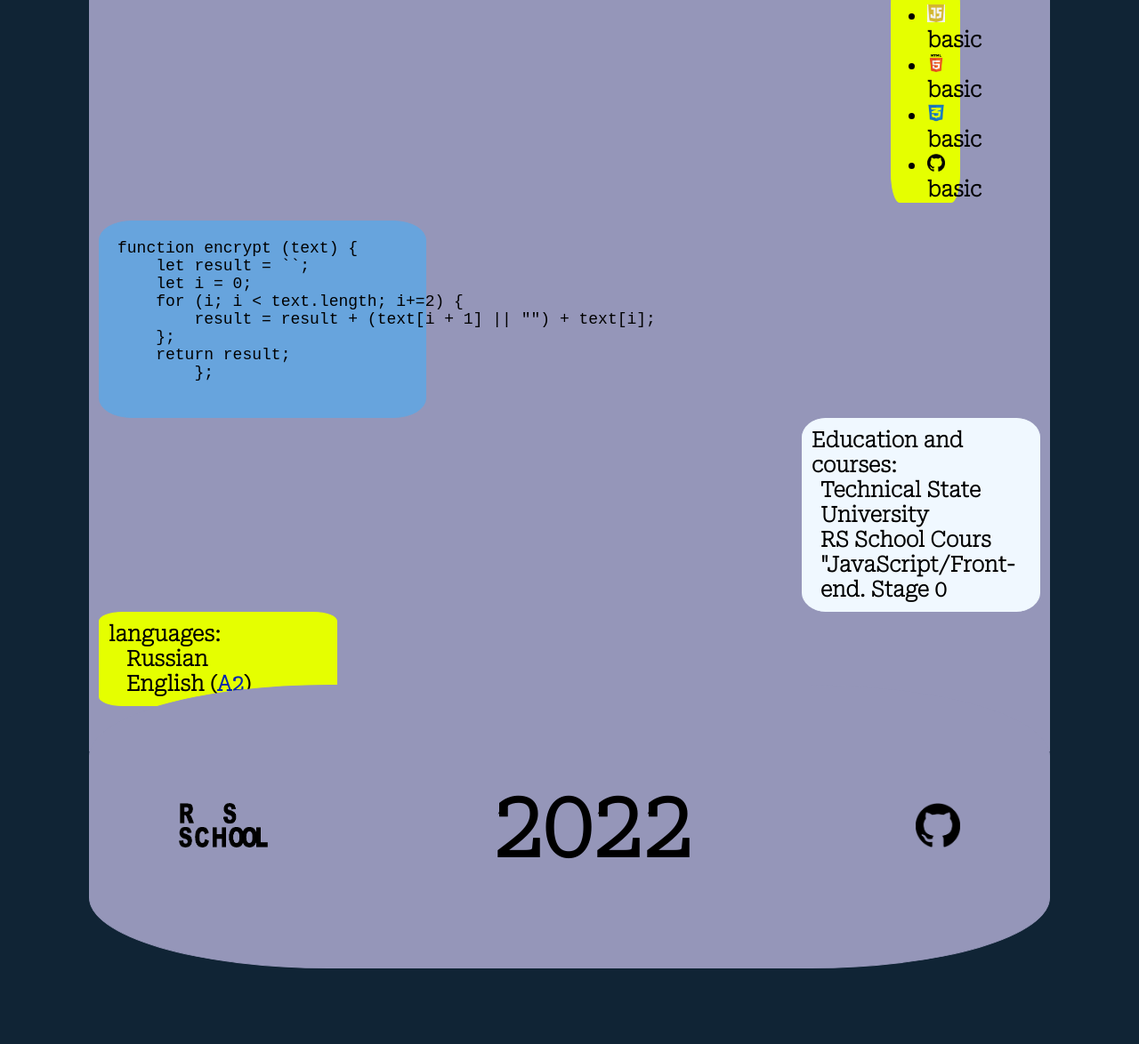
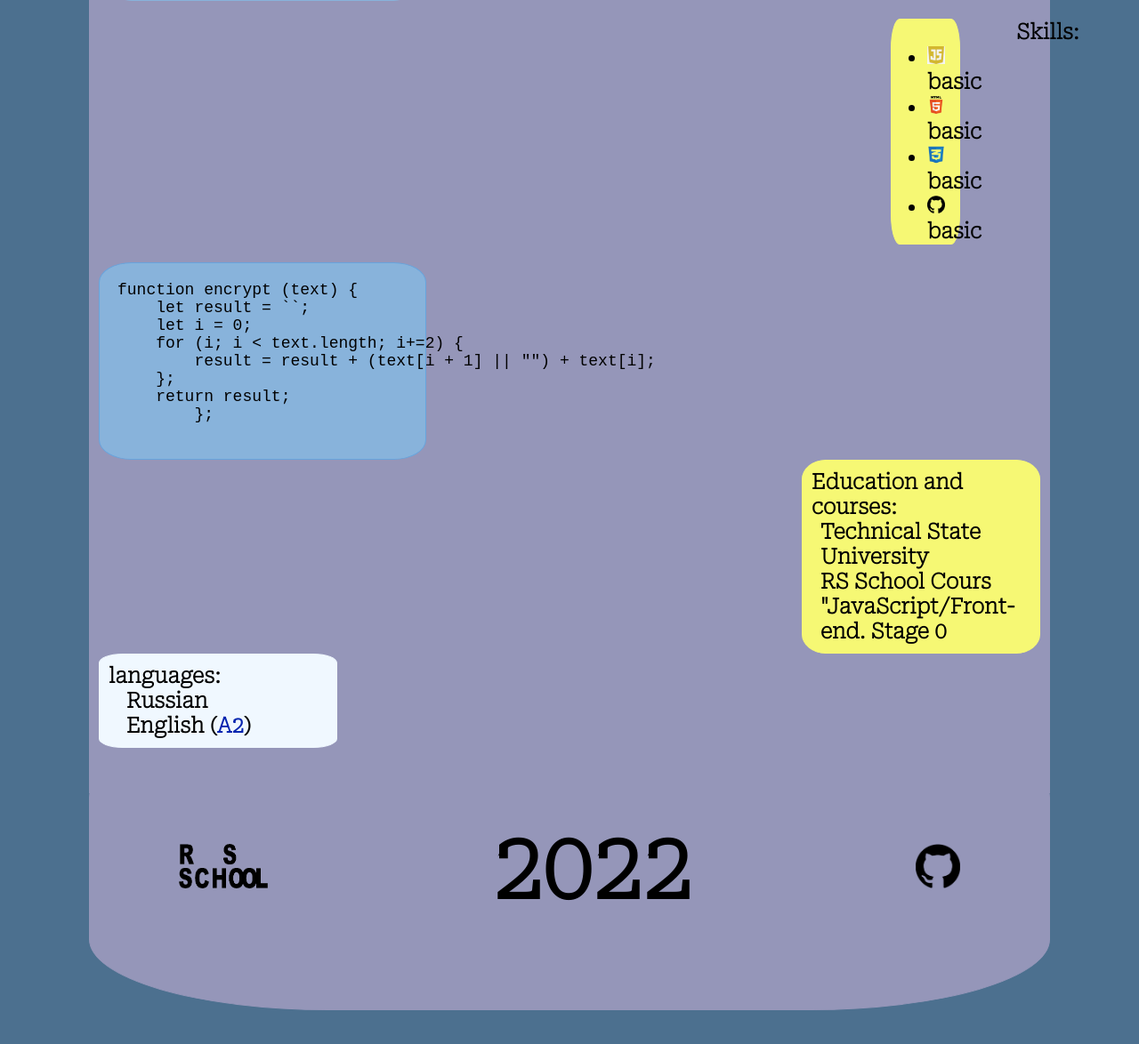
Before and after one commit to Tawione/rsschool-cv, a plain HTML site: page index.html in a window 1280 px wide. Shown: the part 1264-2438 px from the top of the page at 89% size. Before the commit the page ends 2353 px from the top, so only its background shows below. Drawn offline with Linux system fonts and the light colour scheme.

Commit message:
feat: complite CV

```diff
--- a/style.css
+++ b/style.css
@@ -1,5 +1,5 @@
 html{
-  background-color:rgb(16, 36, 53);
+  background-color:rgb(76, 112, 143);
 }
 
 body {
@@ -28,7 +28,8 @@ body {
 .main {
   border: 1px solid #9596b9;
   background-color: #9596b9;
-  margin: 0 100px -75px 100px;
+  margin: 5px 100px -75px 100px;
+  z-index: 2;
 }
 
 .nav-link {
@@ -43,10 +44,10 @@ color: blue;
   border: 1px solid #9596b9;
   background-color: #9596b9;
   border-radius: 25%;
-  margin: 0 100px 0 100px;
+  margin: 0 100px 100px 100px;
   box-sizing: border-box;
   padding: 0 100px 0 100px;
-  /* Свойство сверху */
+  z-index:  1;
 }
 
 .my-name {
@@ -101,7 +102,7 @@ html {
   border: 1px solid rgb(103, 164, 221);
   border-radius: 10%;
   margin: 0 700px 0 10px;
-  background-color: rgb(103, 164, 221);
+  background-color: rgb(136, 179, 219);
   padding-left: 20px;
   font-size: 18px;
 }
@@ -136,11 +137,11 @@ html {
 }
 
 .about-me {
-  border: 1px solid rgb(103, 164, 221)e;
+  border: 1px solid rgb(136, 179, 219);
   border-radius: 10%;
   list-style: none;
   margin: 0 700px 0 10px;
-  background-color: rgb(103, 164, 221);
+  background-color: rgb(136, 179, 219);
   padding-left: 20px;
 }
 
@@ -170,10 +171,10 @@ padding: 10px 0 0 400px;
 }
 
 .skills {
-border: 1px solid rgb(229, 255, 0);
+border: 1px solid rgb(246, 248, 116);
 border-radius: 13%;
 margin: 0 100px 0 900px;
-background-color: rgb(229, 255, 0);
+background-color: rgb(246, 248, 116);
 }
 
 .skills-word {
@@ -190,11 +191,11 @@ padding: 0 0 0 100px;
 }
 
 .education {
-  border: 1px solid aliceblue;
+  border: 1px solid rgb(246, 248, 116);
   border-radius: 10%;
   list-style: none;
   margin: 0 10px 0 800px;
-  background-color: aliceblue;
+  background-color: rgb(246, 248, 116);
   padding: 10px 0 10px 10px;
 }
 
@@ -203,11 +204,11 @@ padding: 0 0 0 100px;
 }
 
 .languages {
-  border: 1px solid rgb(229, 255, 0);
+  border: 1px solid aliceblue;
   border-radius: 10%;
   list-style: none;
   margin: 0 800px 50px 10px;
-  background-color: rgb(229, 255, 0);
+  background-color: aliceblue;
   padding: 10px 0 10px 10px;
 }
 
```
